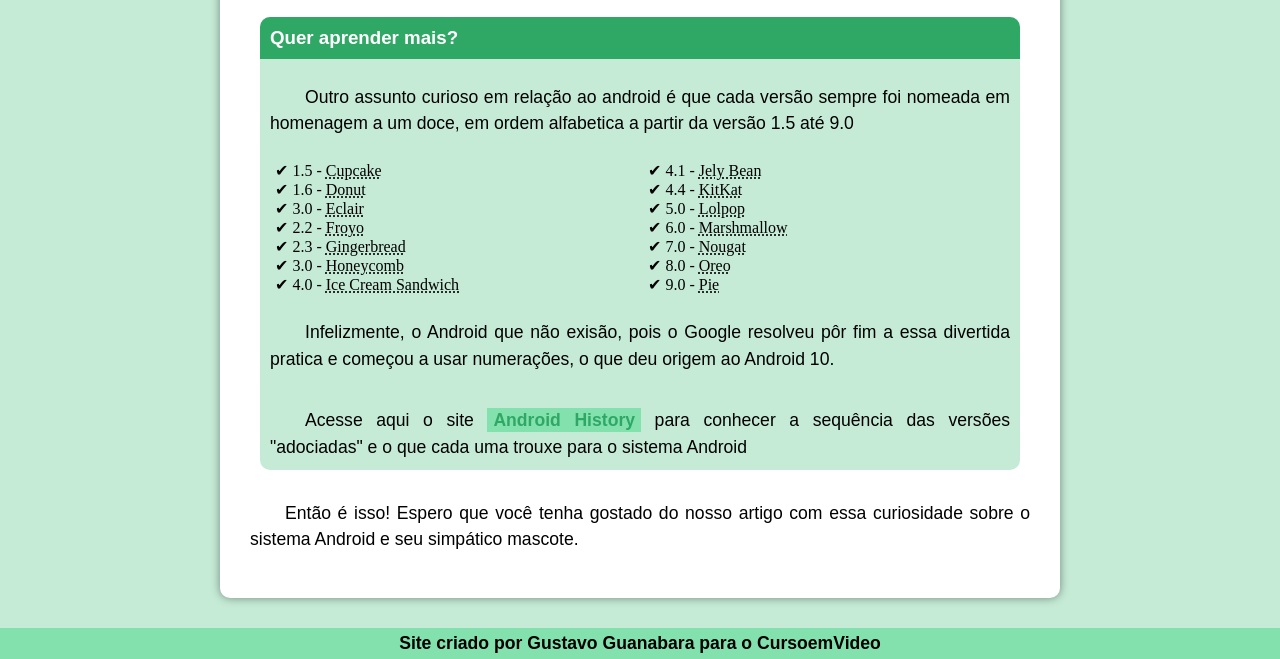
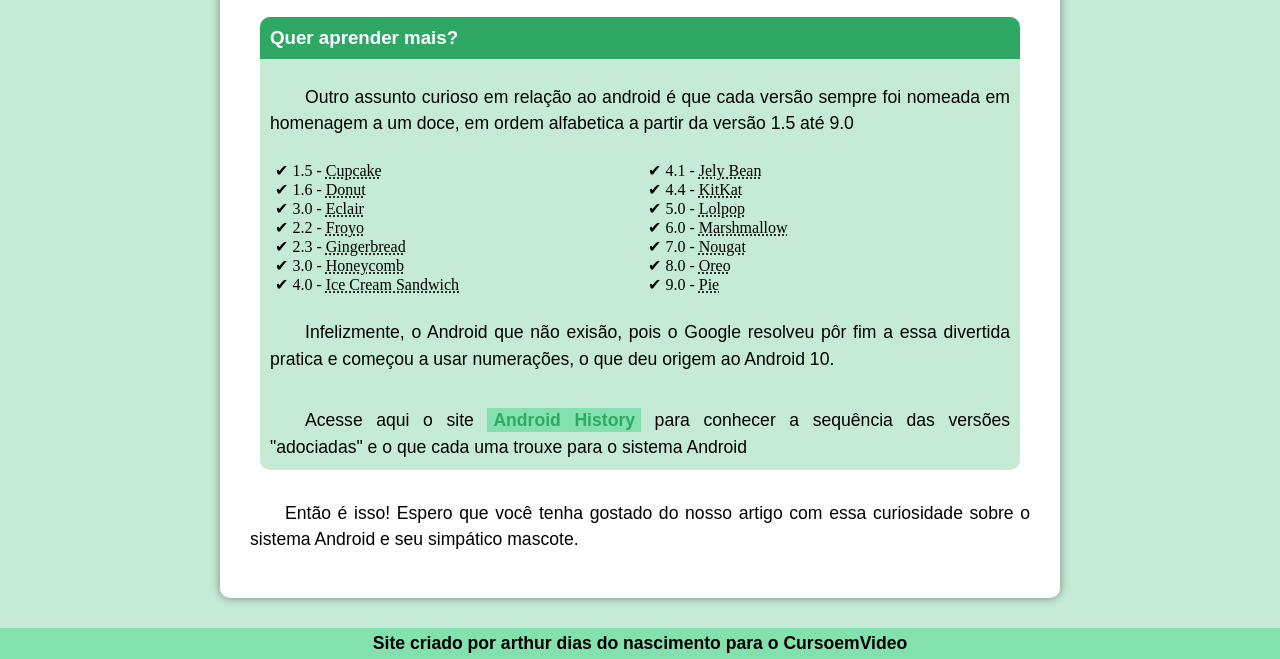
Before and after one commit to Arthur-dias-do-nascimento/Curso-de-HTML5-CSS3, a plain HTML site: page MODULO 2/DESAFIO/index.html in a window 1280 px wide. Shown: the part 2299-2958 px from the top of the page. Drawn offline with Linux system fonts and the light colour scheme.

Commit message:
Update index.html

```diff
--- a/MODULO 2/DESAFIO/index.html
+++ b/MODULO 2/DESAFIO/index.html
@@ -74,7 +74,7 @@
         </section>
     </main>
     <footer>
-        <p>Site criado por <a href="https://github.com/gustavoguanabara" target="_blank" rel="external">Gustavo Guanabara</a> para o <a href="https://www.youtube.com/@CursoemVideo" target="_blank" rel="external">CursoemVideo</a></p>
+        <p>Site criado por <a href="https://github.com/arthur-dias-do-nascimento" target="_blank" rel="external">arthur dias do nascimento</a> para o <a href="https://www.youtube.com/@CursoemVideo" target="_blank" rel="external">CursoemVideo</a></p>
     </footer>
 </body>
 </html>
```
